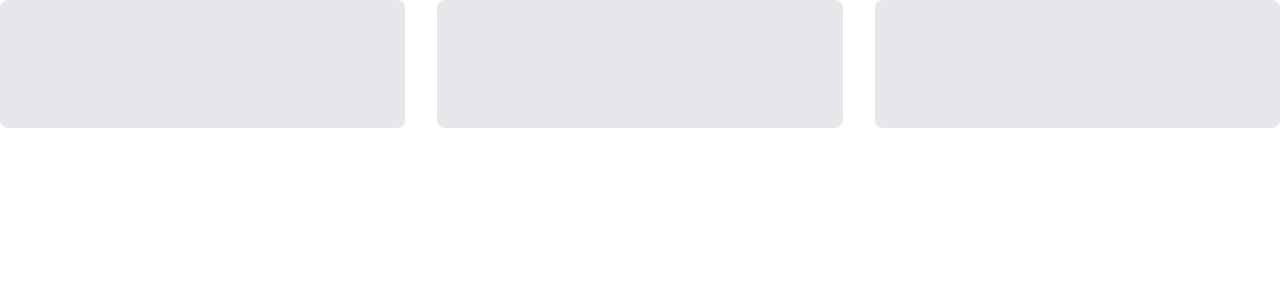
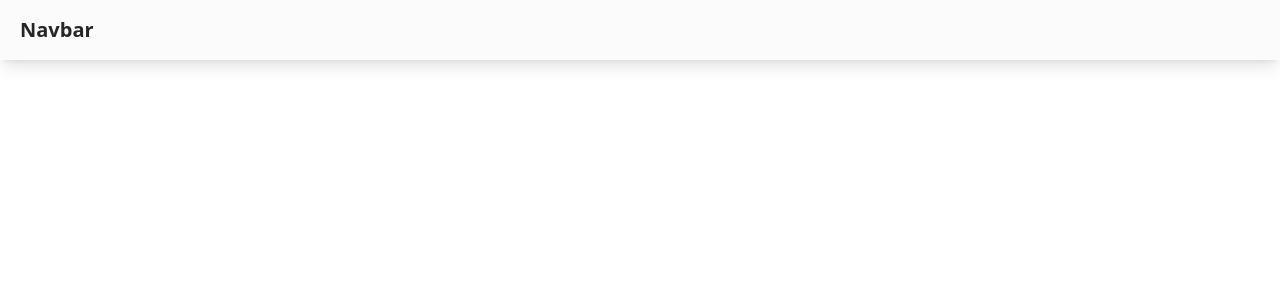
Before and after one commit to whoAngeel/sistema-entradas-ci, a Vue app: page / in a window 1280 px wide. Shown: the top 300 px of the page. Built offline with nearby package versions, Linux system fonts and the light colour scheme.

Commit message:
feat(daisyui): instalando daysiUI para los estilos de los componentes

```diff
--- a/package.json
+++ b/package.json
@@ -30,6 +30,7 @@
     "autoprefixer": "^10.4.16",
     "concurrently": "^8.2.1",
     "cz-conventional-changelog": "^3.3.0",
+    "daisyui": "^3.7.7",
     "electron": "^25.6.0",
     "electron-builder": "^24.6.3",
     "electron-vite": "^1.0.27",
--- a/src/renderer/index.html
+++ b/src/renderer/index.html
@@ -3,11 +3,11 @@
   <head>
     <meta charset="UTF-8" />
     <title>Electron</title>
+
     <!-- https://developer.mozilla.org/en-US/docs/Web/HTTP/CSP -->
     <meta
       http-equiv="Content-Security-Policy"
-      content="default-src 'self'; script-src 'self'; style-src 'self' 'unsafe-inline'"
-    />
+      content="default-src 'self'; script-src 'self'; style-src 'self' 'unsafe-inline'" />
   </head>
 
   <body>
--- a/src/renderer/src/App.vue
+++ b/src/renderer/src/App.vue
@@ -1,12 +1,28 @@
-<script setup>
+<script>
+import {
+  Chart,
+  initTE,
+} from "tw-elements";
 
+initTE({ Chart });
 </script>
 
 <template>
-  <div class="grid grid-cols-1 gap-4 lg:grid-cols-3 lg:gap-8">
-    <div class="h-32 rounded-lg bg-gray-200"></div>
-    <div class="h-32 rounded-lg bg-gray-200"></div>
-    <div class="h-32 rounded-lg bg-gray-200"></div>
+  <nav
+    class="relative flex w-full flex-wrap items-center justify-between bg-[#FBFBFB] py-2 text-neutral-500 shadow-lg hover:text-neutral-700 focus:text-neutral-700 dark:bg-neutral-600 lg:py-4">
+    <div class="flex w-full flex-wrap items-center justify-between px-3">
+      <div class="ml-2">
+        <a class="text-xl font-semibold text-neutral-800 dark:text-neutral-200" href="#">Navbar</a>
+      </div>
+    </div>
+  </nav>
+
+
+  <div class="mx-auto w-3/5 overflow-hidden">
+    <canvas data-te-chart="bar" data-te-dataset-label="Traffic"
+      data-te-labels="['Monday', 'Tuesday' , 'Wednesday' , 'Thursday' , 'Friday' , 'Saturday' , 'Sunday ']"
+      data-te-dataset-data="[2112, 2343, 2545, 3423, 2365, 1985, 987]">
+    </canvas>
   </div>
 </template>
 
--- a/tailwind.config.js
+++ b/tailwind.config.js
@@ -4,5 +4,5 @@ module.exports = {
   theme: {
     extend: {},
   },
-  plugins: [],
+  plugins: [require("daisyui")],
 }
```
Also changed, not shown: 1 other file (tests, documents, lock files or other folders).
